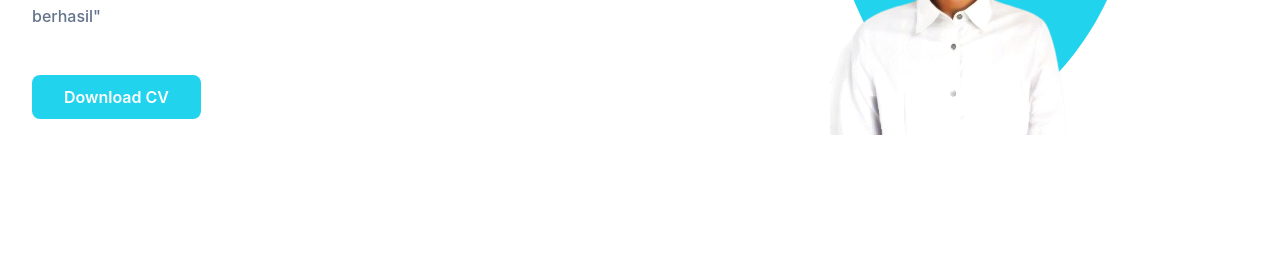
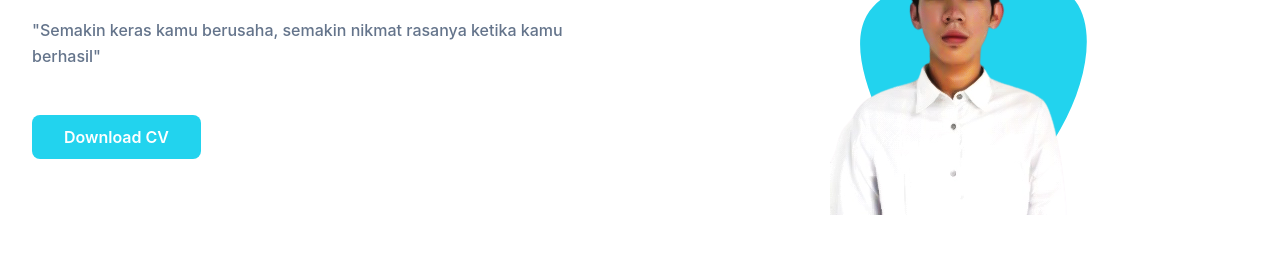
Before and after one commit to herlandi619/cv, a website: page index.html in a window 1280 px wide. Shown: the part 334-594 px from the top of the page. Drawn offline with Linux system fonts and the light colour scheme.

Commit message:
edit mulu

```diff
--- a/index.html
+++ b/index.html
@@ -75,12 +75,12 @@
                     <a href="https://drive.google.com/file/d/1yFGiSViJ6_d5SxVU3nkYnpco6sv0gejv/view" target="_blank" class="text-base font-semibold text-white bg-primary py-3 px-8 rounded-lg   hover:shadow-lg hover:opacity-80 transition duration-500 ease-in-out">Download CV</a>
                 </div>
 
-                <div class="w-full self-end px-4 mt-20 lg:mt-0 lg:w-1/2 group">
+                <div class="w-full self-end px-4 mt-20 lg:w-1/2 group">
                     <div class="relative mt-10 lg:mt-9 lg:right-0">
                         <img src="profile/7.png" alt="gw" class="relative z-10 mx-auto max-w-full group-hover:scale-110 transition duration-500 ">
 
                         <span class="absolute -bottom-0 left-1/2 -translate-x-1/2 md:scale-125 group-hover:rotate-45 transition duration-1000">
-                            <svg width="400px" height="400px" viewBox="0 0 200 200" xmlns="http://www.w3.org/2000/svg">
+                            <svg width="400px" height="300px" viewBox="0 0 200 200" xmlns="http://www.w3.org/2000/svg">
                                 <path fill="#22d3ee" d="M65.9,-34C77,-18.9,71.7,9.8,58,33.8C44.3,57.9,22.2,77.4,3.8,75.2C-14.6,73,-29.2,49.1,-38.7,27.5C-48.2,5.8,-52.7,-13.6,-45.4,-26.5C-38.1,-39.4,-19.1,-45.8,4.2,-48.2C27.4,-50.6,54.8,-49.1,65.9,-34Z" transform="translate(100 100)" scale(1.1) />
                             </svg>
                         </span>
```
Also changed, not shown: css/output.css.
